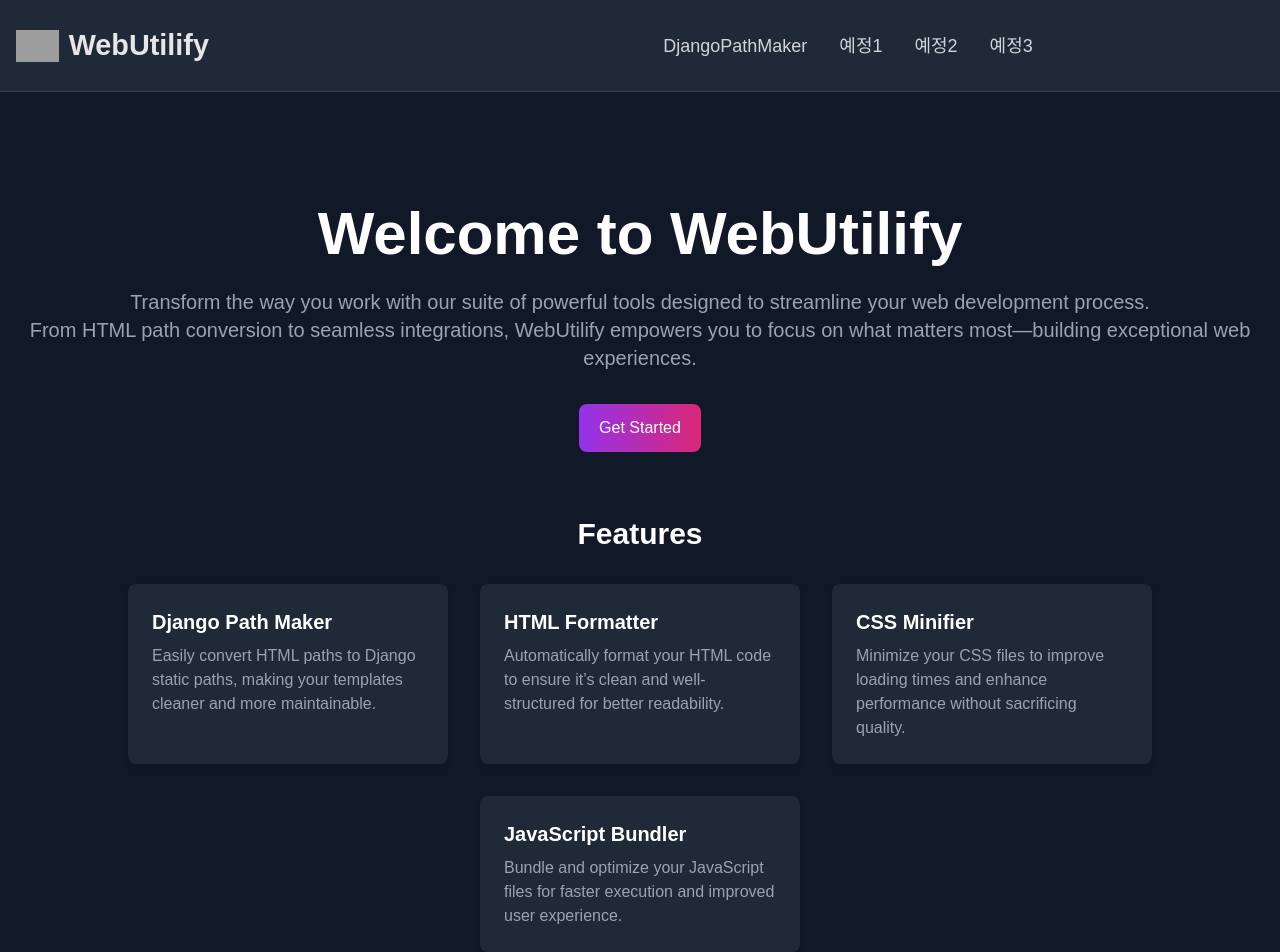
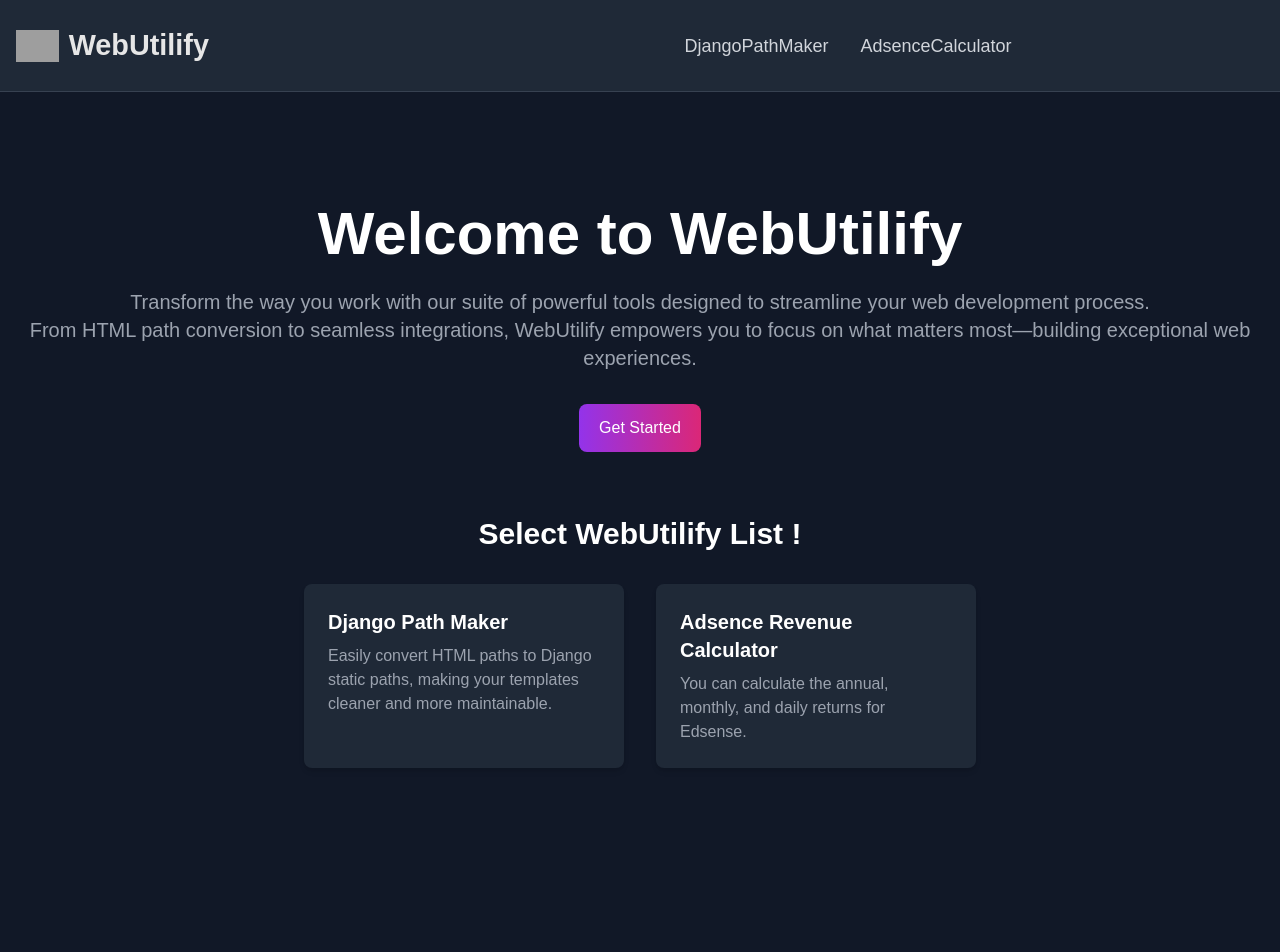
Before and after one commit to YoHaiYo/WebUtilify, a Vue app: page / in a window 1280 px wide. Shown: the top 952 px of the page. After the commit the page ends 880 px from the top, so only its background shows below. Built offline with nearby package versions, Linux system fonts and the light colour scheme; grey boxes are pictures that could not be loaded.

Commit message:
메타 태그, 메인 페이지 수정

```diff
--- a/index.html
+++ b/index.html
@@ -2,8 +2,29 @@
 <html lang="en">
   <head>
     <meta charset="UTF-8" />
+
+    <meta name="viewport" content="width=device-width, initial-scale=1.0" />
+    <!-- SEO 최적화 메타 태그 -->
+    <meta
+      name="description"
+      content="WebUtilify offers a suite of powerful tools designed to streamline your web development process. From HTML path conversion to seamless integrations, empower your projects with our innovative solutions."
+    />
+    <meta
+      name="keywords"
+      content="web development, HTML tools, web utilities, AdsenceCalculator, AdsenceCalculator"
+    />
+    <meta name="author" content="WebUtilify Team" />
+    <!-- Open Graph 메타 태그 for social media -->
+    <meta property="og:title" content="WebUtilify" />
+    <meta
+      property="og:description"
+      content="Transform the way you work with our suite of powerful tools designed to streamline your web development process."
+    />
+    <!-- Twitter Card 메타 태그 -->
+    <meta name="twitter:title" content="WebUtilify" />
+
+    <!-- favicon -->
     <link rel="icon" type="image/svg+xml" href="/src/assets/favicon.ico" />
-    <meta name="viewport" content="width=device-width, initial-scale=1.0" />
     <title>WebUtilify</title>
   </head>
   <body class="bg-gray-900">
--- a/src/components/NavBar.vue
+++ b/src/components/NavBar.vue
@@ -102,9 +102,7 @@ const logoPath =
 // 메뉴 아이템들 (이름, 경로 관리)
 const menuItems = [
   { name: "DjangoPathMaker", path: "/DjangoPathMaker" },
-  { name: "예정1", path: "#" },
-  { name: "예정2", path: "#" },
-  { name: "예정3", path: "#" },
+  { name: "AdsenceCalculator", path: "/AdsenceCalculator" },
 ];
 </script>
 
--- a/src/pages/Home.vue
+++ b/src/pages/Home.vue
@@ -28,13 +28,14 @@
         <div class="mt-16">
           <!-- Features 섹션 제목 -->
           <h2 class="text-3xl font-bold text-center text-white mb-8">
-            Features
+            Select WebUtilify List !
           </h2>
           <!-- Features 리스트 -->
           <div class="flex flex-wrap justify-center gap-8">
-            <!-- Django Path Maker 카드 -->
-            <div
-              class="max-w-xs bg-gray-800 p-6 rounded-lg shadow-md hover:shadow-lg transition-shadow duration-200"
+            <!-- 카드 시작 -->
+            <a
+              href="/DjangoPathMaker"
+              class="wu-card max-w-xs bg-gray-800 p-6 rounded-lg shadow-md hover:shadow-lg hover:bg-gray-700 transition-all duration-300 transform hover:scale-105"
             >
               <h3 class="text-xl font-semibold text-white mb-2">
                 Django Path Maker
@@ -43,43 +44,20 @@
                 Easily convert HTML paths to Django static paths, making your
                 templates cleaner and more maintainable.
               </p>
-            </div>
-            <!-- HTML Formatter 카드 -->
-            <div
-              class="max-w-xs bg-gray-800 p-6 rounded-lg shadow-md hover:shadow-lg transition-shadow duration-200"
+            </a>
+            <!-- 카드 시작 -->
+            <a
+              href="/AdsenceCalculator"
+              class="wu-card max-w-xs bg-gray-800 p-6 rounded-lg shadow-md hover:shadow-lg hover:bg-gray-700 transition-all duration-300 transform hover:scale-105"
             >
               <h3 class="text-xl font-semibold text-white mb-2">
-                HTML Formatter
+                Adsence Revenue Calculator
               </h3>
               <p class="text-gray-400">
-                Automatically format your HTML code to ensure it’s clean and
-                well-structured for better readability.
+                You can calculate the annual, monthly, and daily returns for
+                Edsense.
               </p>
-            </div>
-            <!-- CSS Minifier 카드 -->
-            <div
-              class="max-w-xs bg-gray-800 p-6 rounded-lg shadow-md hover:shadow-lg transition-shadow duration-200"
-            >
-              <h3 class="text-xl font-semibold text-white mb-2">
-                CSS Minifier
-              </h3>
-              <p class="text-gray-400">
-                Minimize your CSS files to improve loading times and enhance
-                performance without sacrificing quality.
-              </p>
-            </div>
-            <!-- JavaScript Bundler 카드 -->
-            <div
-              class="max-w-xs bg-gray-800 p-6 rounded-lg shadow-md hover:shadow-lg transition-shadow duration-200"
-            >
-              <h3 class="text-xl font-semibold text-white mb-2">
-                JavaScript Bundler
-              </h3>
-              <p class="text-gray-400">
-                Bundle and optimize your JavaScript files for faster execution
-                and improved user experience.
-              </p>
-            </div>
+            </a>
           </div>
         </div>
       </div>
@@ -98,8 +76,10 @@
   box-shadow: 0 8px 24px rgba(0, 0, 0, 0.25);
 }
 
-/* 버튼에 호버 시 약간의 확대 애니메이션 추가 */
-a:hover {
-  /* transform: scale(1.05); */
+/* 카드 호버 시 배경색 변화 및 확대 효과 */
+.wu-card:hover {
+  background: linear-gradient(145deg, #be185dc4, #7e22cead);
+  transform: scale(1.05); /* 크기 확대 */
+  transition: background-color 0.3s ease, transform 0.3s ease;
 }
 </style>
```
